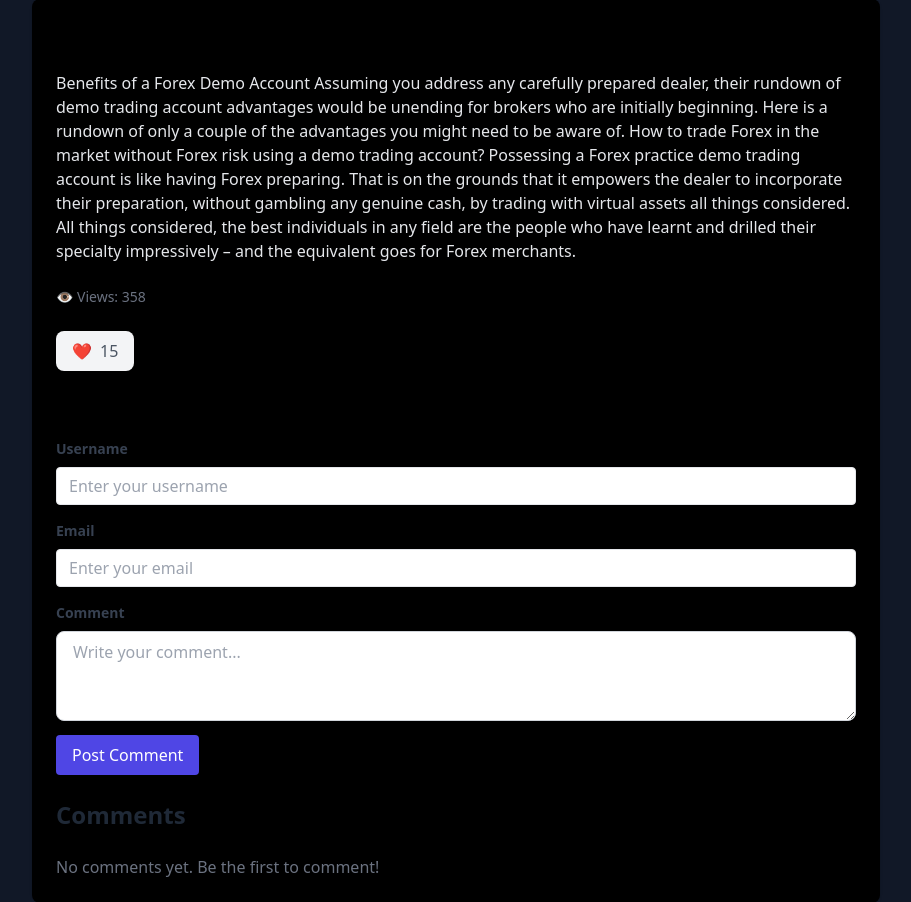
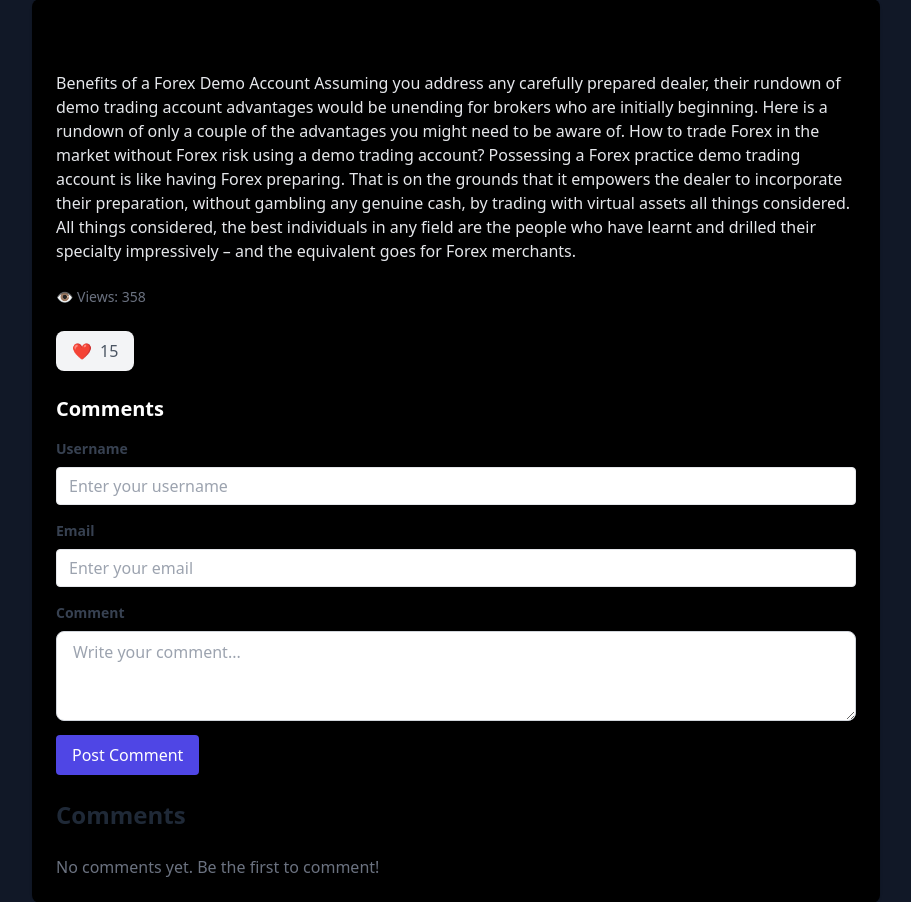
Before and after one commit to Souhail-imarraine/BlogPress---Projet-PHP, a PHP site: page /blogs.php?BlogId=2 in a window 1280 px wide. Shown: the part 89-991 px from the top of the page, without its empty margins (184-1095 px from the left). Run offline with PHP 8.4, Linux system fonts and the light colour scheme; data comes from the database, SQL or seed files in the repository; data that the repository does not hold is empty; some libraries are stand-ins or nearby versions.

Commit message:
modifier

```diff
--- a/blogs.php
+++ b/blogs.php
@@ -41,7 +41,6 @@
  * ******** commentaire ******************
  * *************************************/
 
-
 // afficher le commentaire.
 
 $afficheQuery = "SELECT * FROM comments Where article_id = ? ";
@@ -59,9 +58,7 @@
 
     if (empty($comment) || empty($username) || empty($email)) {
         array_push($errors, "All fields are required");
-    } elseif (!ctype_alpha($username)){
-        array_push($errors, "Username must contain only alphabetic characters");
-    } elseif (!filter_var($email, FILTER_VALIDATE_EMAIL)){
+    }elseif (!filter_var($email, FILTER_VALIDATE_EMAIL)){
      array_push($errors, "Invalid email format");
     }
 
@@ -78,7 +75,6 @@
                $queryComment = "INSERT INTO comments (article_id, user_id, content) VALUES (?, ?, ?)";
                 $stmt = $pdo->prepare($queryComment);
                 $stmt->execute([$ArticleId, $userId, $comment]);
-
 
                 header('Location: ' . $_SERVER['PHP_SELF']."?BlogId=".$ArticleId);
                 exit();
@@ -192,7 +188,7 @@
                 </div>
 
                 <section>
-                    <h3 class="text-xl font-semibold mb-4">Comments</h3>
+                    <h3 class="text-xl text-white font-semibold mb-4">Comments</h3>
 
                     <form action="" method="post">
                         <div class="mb-6">
```
